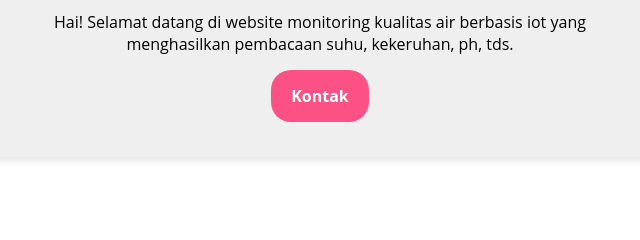
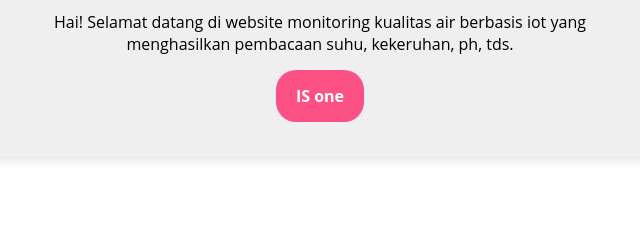
Before and after one commit to Zer034-h/EchoTechSmansaban, a plain HTML site: page index.html in a window 1280 px wide. Shown: the part 293-533 px from the top of the page, 520-1160 px from the left. Drawn offline with nearby package versions, Linux system fonts and the light colour scheme; no server answers.

Commit message:
Update index.html

```diff
--- a/index.html
+++ b/index.html
@@ -37,7 +37,7 @@
                 <p class="deskripsi">INTERNET OF THINGS</p>
                 <h2>Monitoring kualitas Air</h2>
                 <p>Hai! Selamat datang di website monitoring kualitas air berbasis iot yang menghasilkan pembacaan suhu, kekeruhan, ph, tds.</p>
-                <p><a class="tbl-pink" href="https://wa.me/628813014191">Kontak</a></p>
+                <p><a class="tbl-pink">IS one</a></p>
             </div>
         </section>
 
```
